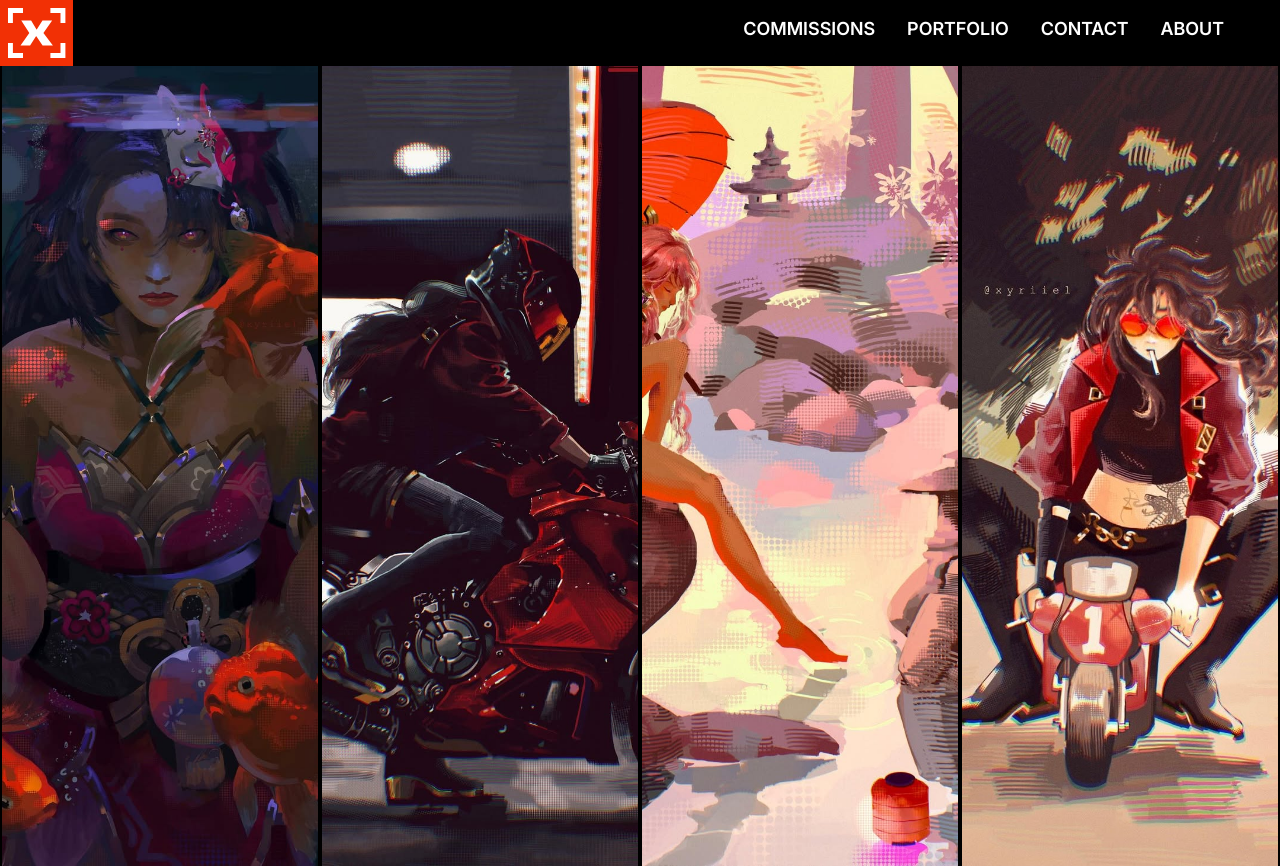
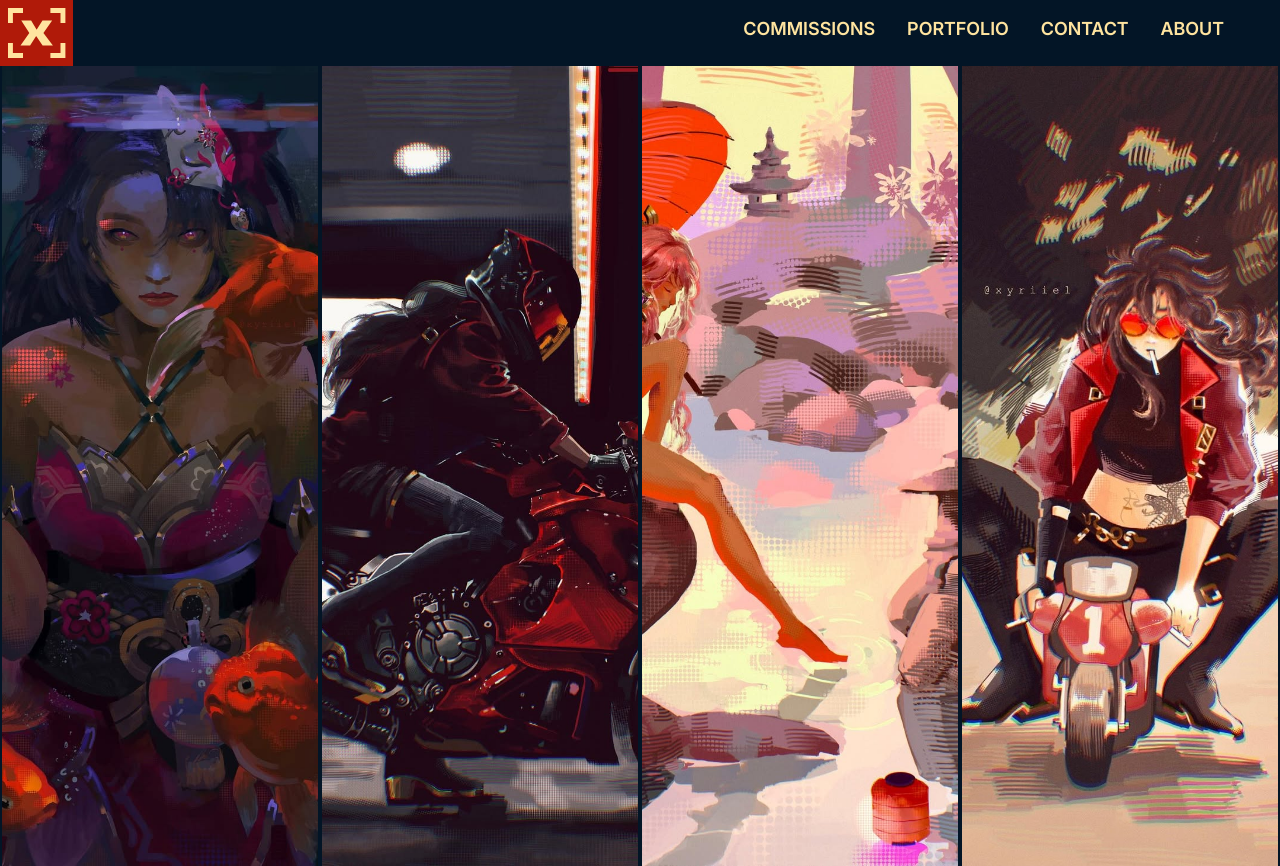
Before and after one commit to weightedangelcube/xyriiel-web, an Astro site: page / in a window 1280 px wide. Built offline with nearby package versions, Linux system fonts and the light colour scheme; Astro itself is replaced by a stand-in of ours.

Commit message:
refactor: update colours

```diff
--- a/src/styles/_var.scss
+++ b/src/styles/_var.scss
@@ -8,18 +8,17 @@
     --font-heading: 900 80pt 'Basement Grotesque';
     --font-subheading: 600 10pt 'Inter';
     --font-body: 400 14pt 'Inter';
-    --text-color: #fff;
+    --text-color: #FFE49F;
     --link-color: #fff;
-    --background-color: #fff;
+    --background-color: #031526;
     --background-alt-color: #000;
     --text-alt-color: #fff;
-    --accent-color: #F23005;
+    --accent-color: #B01A09;
 
 
     font: var(--font-body);
 
     a {
-        color: var(--link-color);
         cursor: pointer;
         text-decoration: none;
     }
--- a/src/styles/header.scss
+++ b/src/styles/header.scss
@@ -6,7 +6,7 @@ header {
     display: inline-flex;
     align-items: flex-start;
     width: 100%;
-    background-color: #000;
+    background-color: var(--background-color);
 }
 
 .header-logo-container {
@@ -23,6 +23,7 @@ header {
 }
 
 .header-logo-container > a > svg {
+    color: var(--text-color);
     position: absolute;
     height: 50px;
 }
@@ -36,7 +37,7 @@ nav {
 }
 
 nav > a {
-    color: #fff;
+    color: var(--text-color);
     font: var(--font-subheading);
     font-size: 18px;
     margin: 10px 32px 0 0; // probably edit this to be dynamic with page width
--- a/src/styles/main.scss
+++ b/src/styles/main.scss
@@ -13,8 +13,8 @@
     overflow: hidden;
     height: 100vh;
     flex: 1;
-    border-left: 2px solid black;
-    border-right: 2px solid black;
+    border-left: 2px solid var(--background-color);
+    border-right: 2px solid var(--background-color);
     transition: flex 0.3s cubic-bezier(0.33, 1, 0.68, 1); // ease out cubic
 }
 
```
